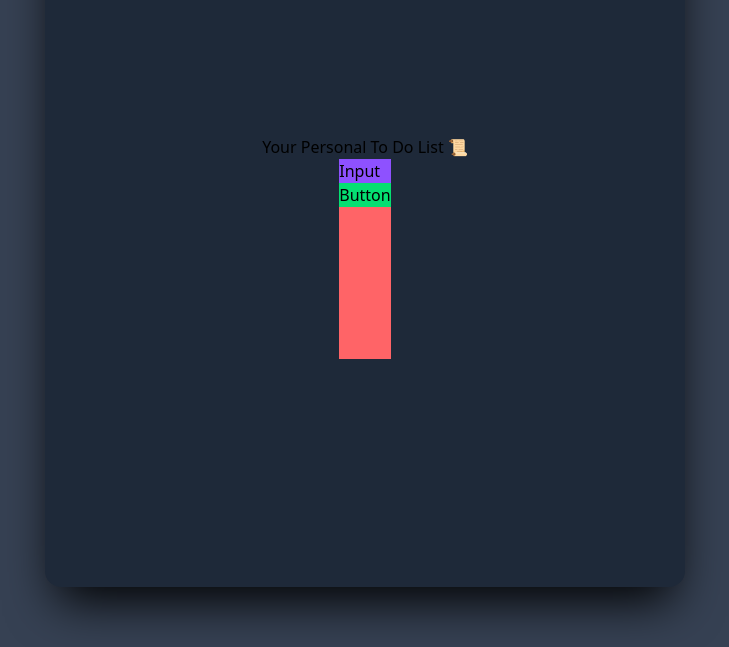
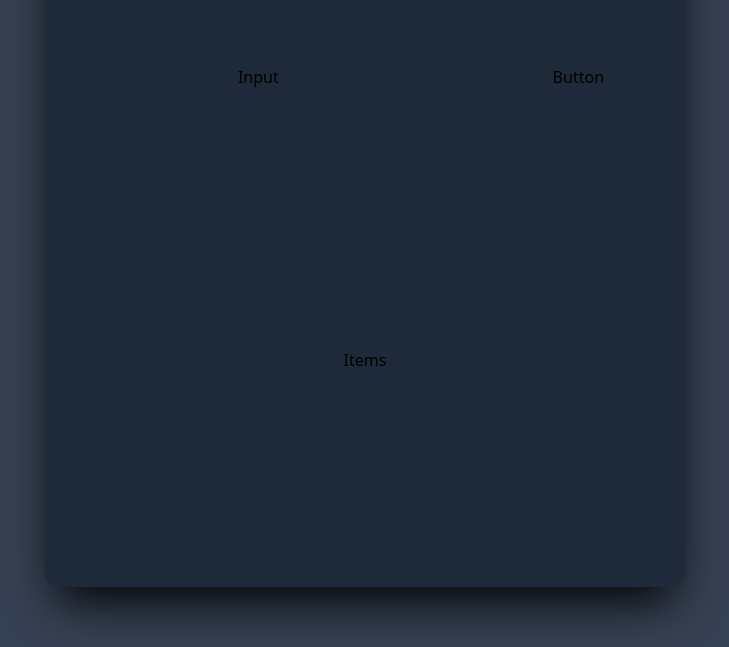
Before and after one commit to facundoduhau/To-Do-List, a website: page src/index.html in a window 1280 px wide. Shown: the part 153-800 px from the top of the page, without its empty margins (275-1004 px from the left). Drawn offline with Linux system fonts and the light colour scheme.

Commit message:
Baseline done

```diff
--- a/src/index.html
+++ b/src/index.html
@@ -8,19 +8,23 @@
 </head>
 <body class="bg-gray-700 h-screen flex justify-center items-center">
     <!-- Container -->
-    <div class="flex flex-col bg-gray-800 h-170 justify-center items-center shadow-black shadow-2xl rounded-2xl w-160">
+    <div class="flex flex-col bg-gray-800 h-170 items-center shadow-black shadow-2xl rounded-2xl w-160">
         <!-- Title -->
-         <div class="">
+         <div class="h-1/6 w-full text-center flex items-center justify-center text-3xl">
             Your Personal To Do List 📜
          </div>
-         <!-- Input -->
-          <div class="bg-red-400 h-50">
-            <div class="bg-violet-500">
+        <!-- Input -->
+          <div class="flex h-1/6 w-full">
+            <div class="flex justify-center items-center w-2/3">
                 Input
             </div>
-            <button class="bg-green-400">
+            <button class="flex justify-center items-center w-1/3">
                 Button
             </button>
+          </div>
+        <!-- List -->
+          <div class="flex justify-center items-center h-4/6 w-full">
+                Items
           </div>
     </div>
 </body>
```
Also changed, not shown: src/output.css.
